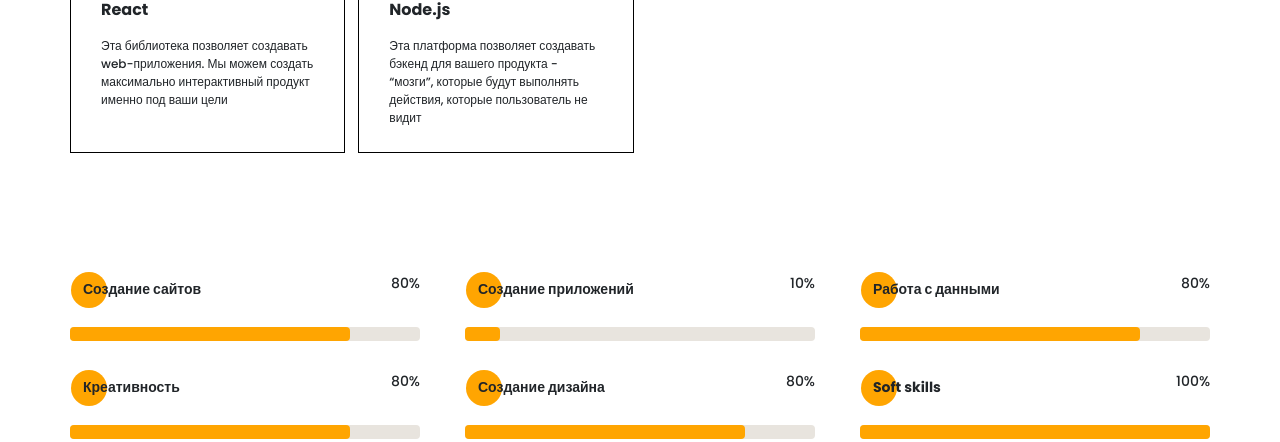
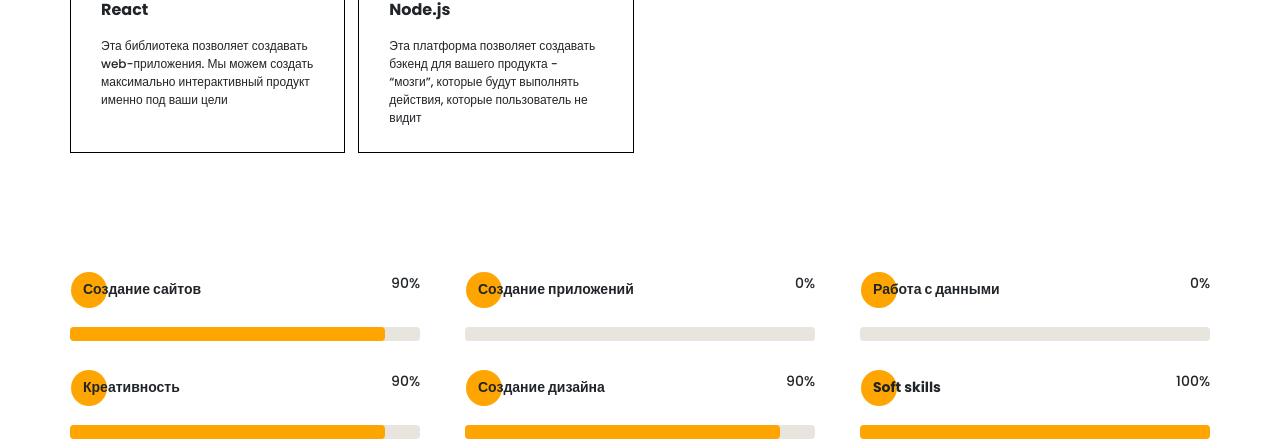
Before and after one commit to Shustovsky/my-portfolio, a website: page src/index.html in a window 1280 px wide. Shown: the part 2899-3341 px from the top of the page. Drawn offline with nearby package versions, Linux system fonts and the light colour scheme; files that its build step writes are made by us from their sources; files whose address does not match are found by name; a web font is replaced by a local one.

Commit message:
add js to skills section

```diff
--- a/src/index.html
+++ b/src/index.html
@@ -263,44 +263,44 @@
             <div class="skills__progress">
                 <div class="skills__progress__item">
                     <h4 class="skills__progress__item-title title_fs14">Создание сайтов</h4>
-                    <div class="skills__progress__item-procent">80%</div>
+                    <div class="skills__progress__item-procent">90%</div>
                     <div class="skills__progress__item-rectangle">
-                        <div class="skills__progress__item-rectangle sub" style="width: 80%;"></div>
+                        <div class="skills__progress__item-rectangle sub"></div>
                     </div>
                 </div>
                 <div class="skills__progress__item">
                     <h4 class="skills__progress__item-title title_fs14">Создание приложений</h4>
-                    <div class="skills__progress__item-procent">10%</div>
+                    <div class="skills__progress__item-procent">0%</div>
                     <div class="skills__progress__item-rectangle">
-                        <div class="skills__progress__item-rectangle sub" style="width: 10%;"></div>
+                        <div class="skills__progress__item-rectangle sub"></div>
                     </div>
                 </div>
                 <div class="skills__progress__item">
                     <h4 class="skills__progress__item-title title_fs14">Работа с данными</h4>
-                    <div class="skills__progress__item-procent">80%</div>
+                    <div class="skills__progress__item-procent">0%</div>
                     <div class="skills__progress__item-rectangle">
-                        <div class="skills__progress__item-rectangle sub" style="width: 80%;"></div>
+                        <div class="skills__progress__item-rectangle sub"></div>
                     </div>
                 </div>
                 <div class="skills__progress__item">
                     <h4 class="skills__progress__item-title title_fs14">Креативность</h4>
-                    <div class="skills__progress__item-procent">80%</div>
+                    <div class="skills__progress__item-procent">90%</div>
                     <div class="skills__progress__item-rectangle">
-                        <div class="skills__progress__item-rectangle sub" style="width: 80%;"></div>
+                        <div class="skills__progress__item-rectangle sub"></div>
                     </div>
                 </div>
                 <div class="skills__progress__item">
                     <h4 class="skills__progress__item-title title_fs14">Создание дизайна</h4>
-                    <div class="skills__progress__item-procent">80%</div>
+                    <div class="skills__progress__item-procent">90%</div>
                     <div class="skills__progress__item-rectangle">
-                        <div class="skills__progress__item-rectangle sub" style="width: 80%;"></div>
+                        <div class="skills__progress__item-rectangle sub"></div>
                     </div>
                 </div>
                 <div class="skills__progress__item">
                     <h4 class="skills__progress__item-title title_fs14">Soft skills</h4>
                     <div class="skills__progress__item-procent">100%</div>
                     <div class="skills__progress__item-rectangle">
-                        <div class="skills__progress__item-rectangle sub" style="width: 100%;"></div>
+                        <div class="skills__progress__item-rectangle sub"></div>
                     </div>
                 </div>
             </div>
--- a/src/js/script.js
+++ b/src/js/script.js
@@ -13,3 +13,11 @@ overlay.addEventListener('click', () => {
 closeElem.addEventListener('click', () => {
     menu.classList.remove('active')
 });
+
+
+const procent = document.querySelectorAll('.skills__progress__item-procent'),
+    lines = document.querySelectorAll('.skills__progress__item-rectangle .sub');
+
+procent.forEach((item, i) => {
+    lines[i].style.width = item.innerHTML;
+});
```
Also changed, not shown: dist/index.html, dist/js/script.js.
